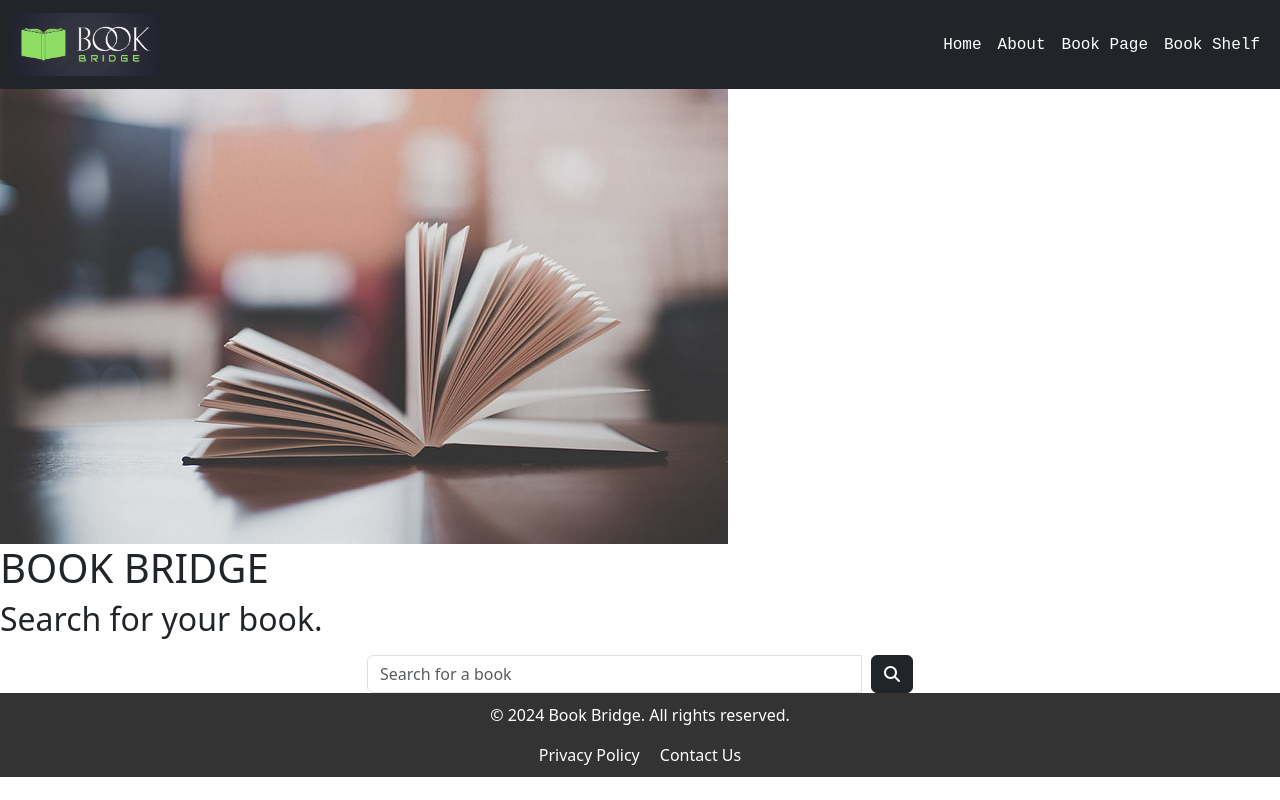
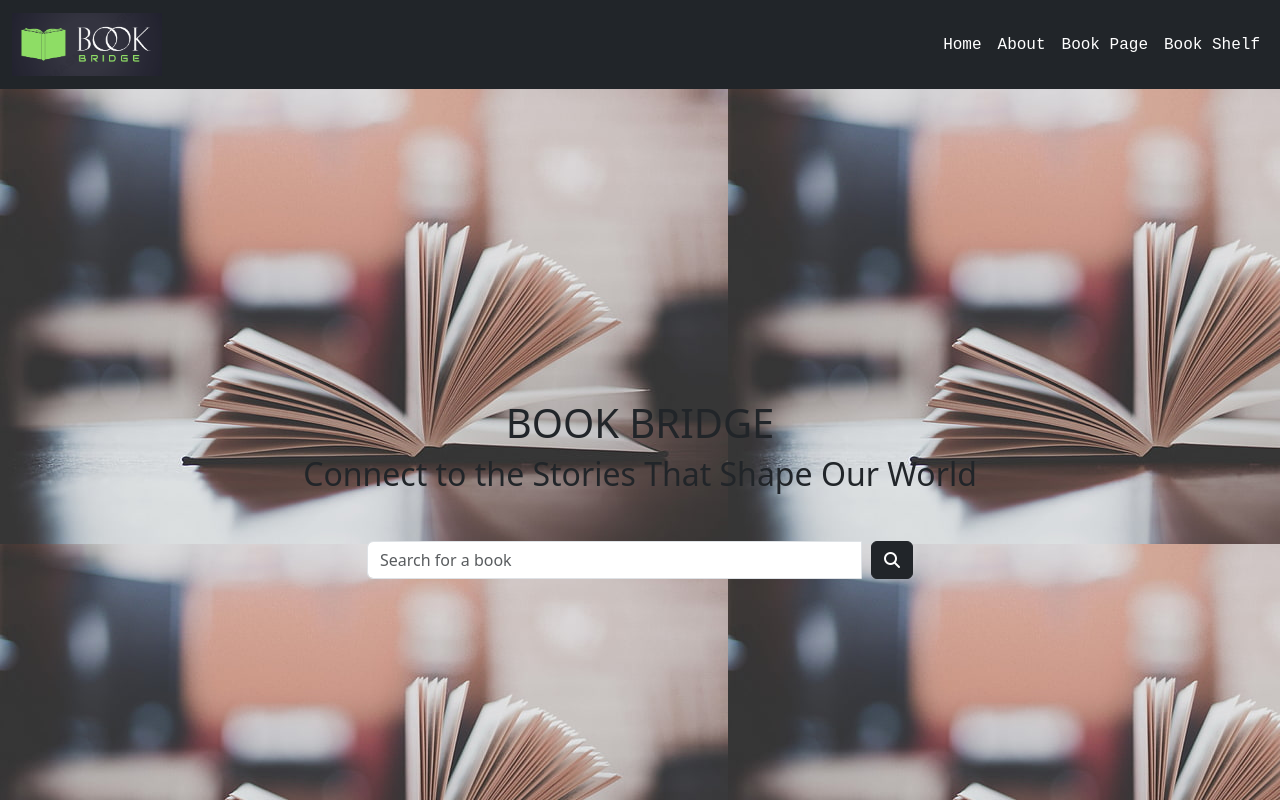
Before and after one commit to CodrinCarpovici/bookbridge, a React (Vite) app: page / in a window 1280 px wide. Shown: the top 800 px of the page. Built offline with nearby package versions, Linux system fonts and the light colour scheme.

Commit message:
changed the header structure with bootstrap and added search bar

```diff
--- a/src/components/Header.jsx
+++ b/src/components/Header.jsx
@@ -1,14 +1,22 @@
-import React from 'react';
-import { Link } from 'react-router-dom';
-import  Navbar from './Navbar';
-import headerImg from '../assets/headerphoto.jpeg';
+import React from "react";
+import headerImg from "../assets/headerphoto.jpeg";
+import SearchBar from "./SearchBar";
 
 const Header = () => {
   return (
-    <header id="header">
-      <img id="header-image" src= {headerImg} alt="Book" />
-      <h1 id="header-title">BOOK BRIDGE</h1>
-      <h2 id="header-subtitle">Search for your book.</h2>
+    <header
+      className="header-background d-flex flex-column justify-content-center align-items-center text-center"
+      style={{ backgroundImage: `url(${headerImg})`, height: "100vh" }}
+    >
+      <div>
+        <h1 id="header-title">BOOK BRIDGE</h1>
+        <h2 id="header-subtitle">
+          Connect to the Stories That Shape Our World
+        </h2>
+      </div>
+      <div className="w-100 d-flex justify-content-center mt-4">
+        <SearchBar />
+      </div>
     </header>
   );
 };
```
